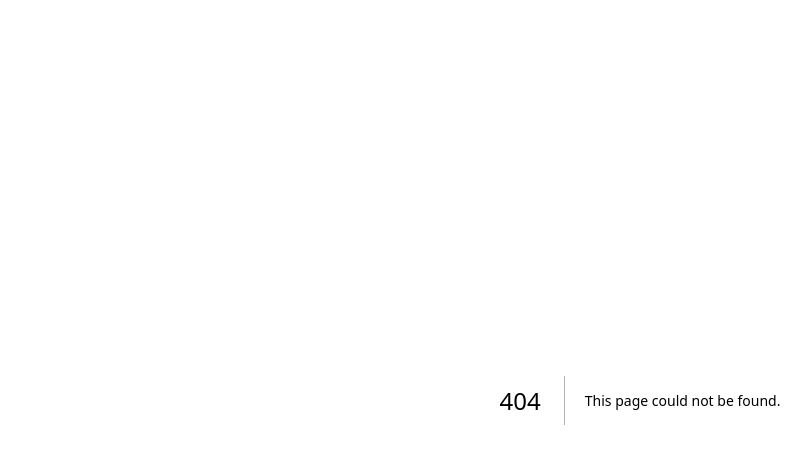
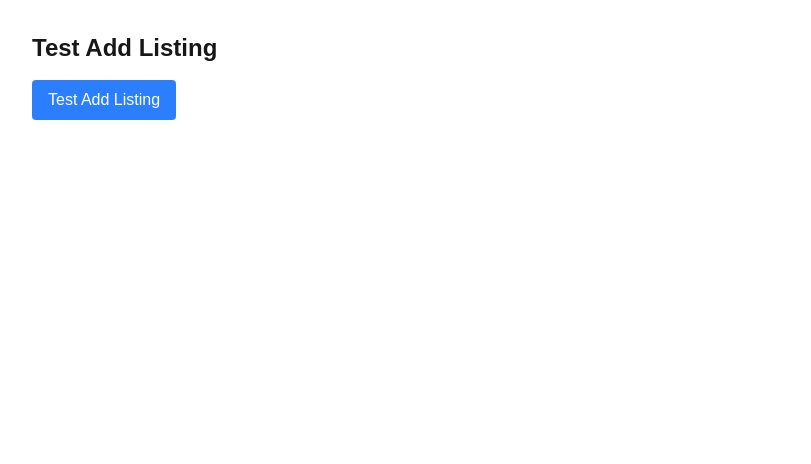
Before and after one commit to elyorka22/chust, a Next.js app: page /test-add in a window 1280 px wide. Before the commit this address had no page. Shown: the top 464 px of the page, without its empty margins (0-811 px from the left). Built offline with nearby package versions, Linux system fonts and the light colour scheme.

Commit message:
Add debugging to add listing form

```diff
--- a/src/app/add/page.tsx
+++ b/src/app/add/page.tsx
@@ -55,6 +55,7 @@ export default function AddListingPage() {
   });
 
   const handleInputChange = (field: keyof FormData, value: string | number) => {
+    console.log(`Updating field ${field} with value:`, value);
     setFormData(prev => ({
       ...prev,
       [field]: value
@@ -72,7 +73,10 @@ export default function AddListingPage() {
   const handleSubmit = async (e: React.FormEvent) => {
     e.preventDefault();
 
+    console.log('Form data:', formData);
+
     if (!formData.title || !formData.price || !formData.contact_phone) {
+      console.log('Validation failed:', { title: !!formData.title, price: !!formData.price, phone: !!formData.contact_phone });
       showAlert('Iltimos, barcha majburiy maydonlarni to\'ldiring');
       return;
     }
@@ -80,6 +84,7 @@ export default function AddListingPage() {
     setLoading(true);
 
     try {
+      console.log('Sending request to API...');
       const response = await fetch('/api/listings', {
         method: 'POST',
         headers: {
@@ -88,7 +93,9 @@ export default function AddListingPage() {
         body: JSON.stringify(formData),
       });
 
+      console.log('Response status:', response.status);
       const result = await response.json();
+      console.log('Response data:', result);
 
       if (!response.ok) {
         throw new Error(result.error || 'Xatolik yuz berdi');
@@ -128,6 +135,17 @@ export default function AddListingPage() {
 
       {/* Form */}
       <div className="p-4">
+        {/* Debug info */}
+        <div className="mb-4 p-4 bg-yellow-50 border border-yellow-200 rounded-lg">
+          <h3 className="font-semibold text-yellow-800 mb-2">Debug Info:</h3>
+          <div className="text-sm text-yellow-700">
+            <p>Title: "{formData.title}"</p>
+            <p>Price: "{formData.price}"</p>
+            <p>Phone: "{formData.contact_phone}"</p>
+            <p>Category: "{formData.category}"</p>
+          </div>
+        </div>
+
         <form onSubmit={handleSubmit} className="space-y-6">
           {/* Category Selection */}
           <div className="bg-white rounded-lg p-4 shadow-sm">
--- /dev/null
+++ b/src/app/test-add/page.tsx
@@ -0,0 +1,74 @@
+'use client';
+
+import { useState } from 'react';
+
+export default function TestAddPage() {
+  const [loading, setLoading] = useState(false);
+  const [result, setResult] = useState<string>('');
+
+  const testAddListing = async () => {
+    setLoading(true);
+    setResult('');
+
+    try {
+      const testData = {
+        title: 'Test объявление',
+        description: 'Test описание',
+        price: '100',
+        currency: 'USD',
+        property_type: 'Kvartira',
+        area: '50',
+        rooms: '2',
+        floor: '3',
+        total_floors: '5',
+        latitude: 40.9977,
+        longitude: 71.2374,
+        contact_phone: '+998901234567',
+        category: 'rent'
+      };
+
+      console.log('Sending test data:', testData);
+
+      const response = await fetch('/api/listings', {
+        method: 'POST',
+        headers: {
+          'Content-Type': 'application/json',
+        },
+        body: JSON.stringify(testData),
+      });
+
+      const result = await response.json();
+      console.log('API response:', result);
+
+      setResult(JSON.stringify(result, null, 2));
+    } catch (error) {
+      console.error('Test error:', error);
+      setResult(`Error: ${error}`);
+    } finally {
+      setLoading(false);
+    }
+  };
+
+  return (
+    <div className="p-8">
+      <h1 className="text-2xl font-bold mb-4">Test Add Listing</h1>
+
+      <button
+        onClick={testAddListing}
+        disabled={loading}
+        className="bg-blue-500 text-white px-4 py-2 rounded disabled:opacity-50"
+      >
+        {loading ? 'Testing...' : 'Test Add Listing'}
+      </button>
+
+      {result && (
+        <div className="mt-4">
+          <h2 className="text-lg font-semibold mb-2">Result:</h2>
+          <pre className="bg-gray-100 p-4 rounded text-sm overflow-auto">
+            {result}
+          </pre>
+        </div>
+      )}
+    </div>
+  );
+}
```
